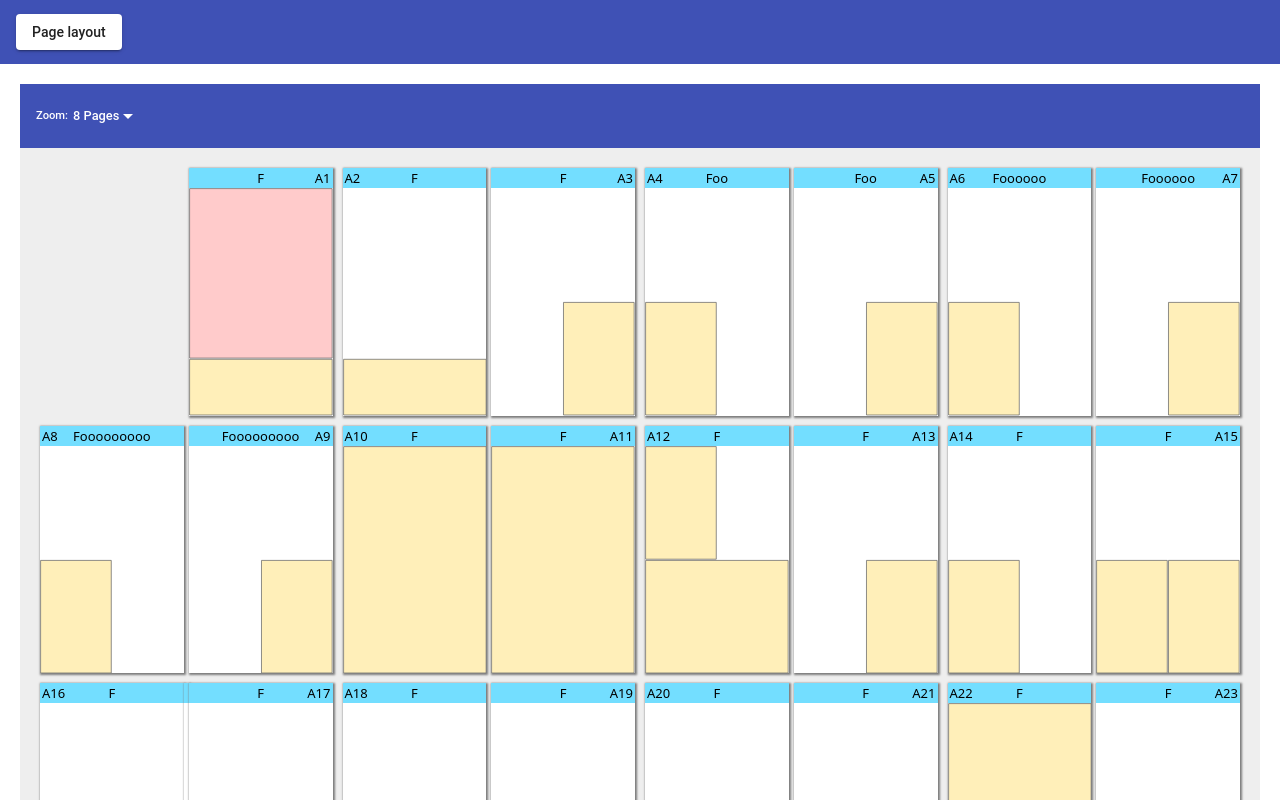
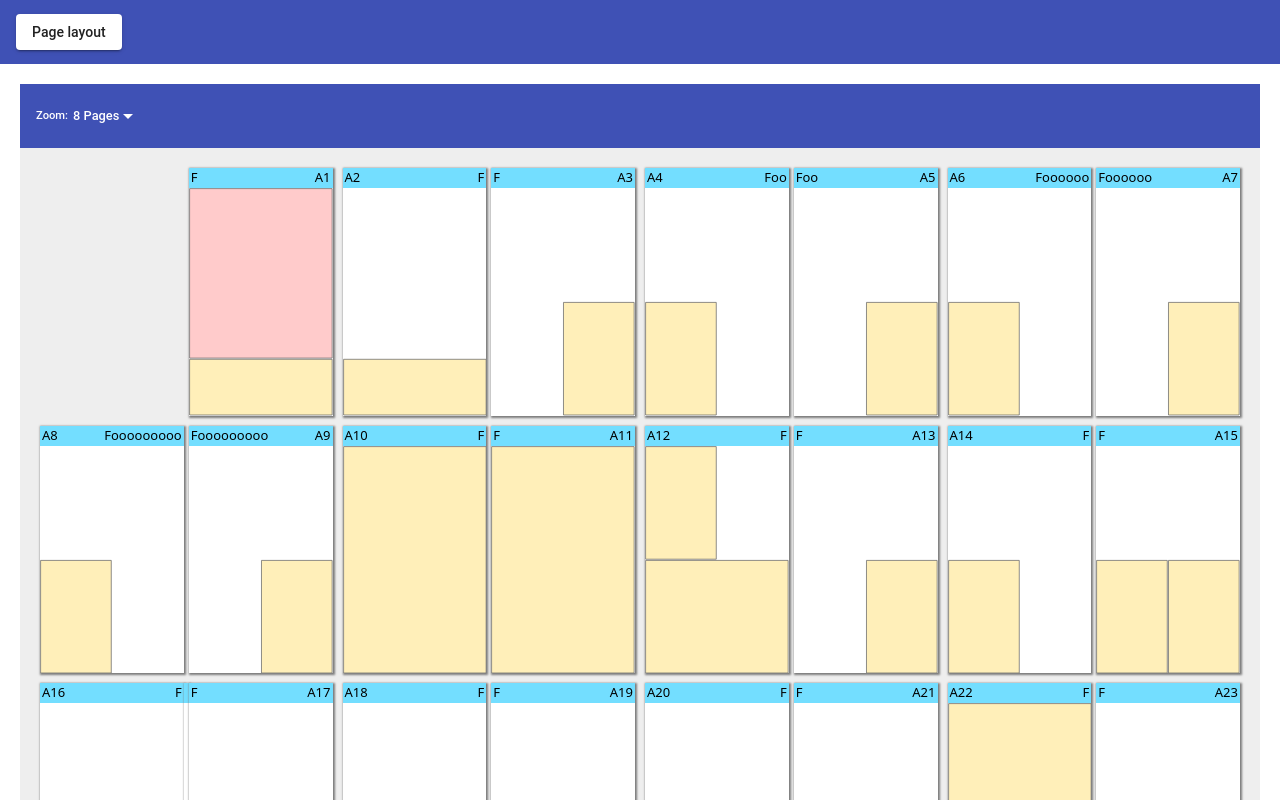
Before and after one commit to dandy-andy/Atlas-Mockups, an Angular app: page /page-layout in a window 1280 px wide. Shown: the top 800 px of the page. Built offline with nearby package versions, Linux system fonts and the light colour scheme.

Commit message:
Section name moved to side

```diff
--- a/src/app/page-layout/page-layout.component.css
+++ b/src/app/page-layout/page-layout.component.css
@@ -39,24 +39,25 @@
 }
 
 .pageHeader {
-  display: grid;
-  grid-template-columns: minmax(min-content, 1fr) auto minmax(min-content, 1fr);
+  display: flex;
+  justify-content: space-between;
+  align-items: baseline;
   background-color: rgb(115, 222, 255);
-  padding: 1px 2px;
+  padding: 0px 2px 2px 2px;
 }
 
-.pageNumberLeft {
+.pageLeft .pageNumber {
   padding-right: 3px;
 }
 
-.pageNumberRight {
-  justify-self: right;
+.pageRight .pageNumber {
   padding-left: 3px;
 }
 
 .pageSectionNameWrapper {
   overflow: hidden;
 }
+
 .pageSectionName {
   text-overflow: ellipsis;
   overflow: hidden;
--- a/src/app/page-layout/page-layout.component.html
+++ b/src/app/page-layout/page-layout.component.html
@@ -13,7 +13,7 @@
 <div
   class="spreadContainer"
   *ngIf="currentLayoutWidthPages > 1"
-  [ngStyle]="{ 'grid-template-columns': 'repeat(' + currentLayoutWidthPages / 2 + ', 1fr)' }"
+  [ngStyle]="{ 'grid-template-columns': 'repeat(' + currentLayoutWidthPages / 2 + ', minmax(0, 1fr))' }"
 >
   <ng-container *ngFor="let spread of spreads">
     <ng-container *ngTemplateOutlet="templateSpreadBox; context: { spread: spread }"></ng-container>
@@ -30,11 +30,11 @@
   <div class="pageBox" [ngClass]="{ nullPageBox: page === null }">
     <div *ngIf="page !== null">
       <div class="pageHeader {{ 'page' + (page.no % 2 === 0 ? 'Left' : 'Right') }}">
-        <div class="pageNumberLeft">{{ page.no % 2 === 0 ? page.headsec + page.no : '' }}</div>
+        <div class="pageNumber" *ngIf="page.no % 2 === 0">{{ page.headsec + page.no }}</div>
         <div class="pageSectionNameWrapper">
           <div class="pageSectionName">{{ page.section }}</div>
         </div>
-        <div class="pageNumberRight">{{ page.no % 2 === 1 ? page.headsec + page.no : '' }}</div>
+        <div class="pageNumber" *ngIf="page.no % 2 === 1">{{ page.headsec + page.no }}</div>
       </div>
       <svg [attr.viewBox]="'0 0 ' + page.w + ' ' + page.h" xmlns="http://www.w3.org/2000/svg">
         <rect
```
